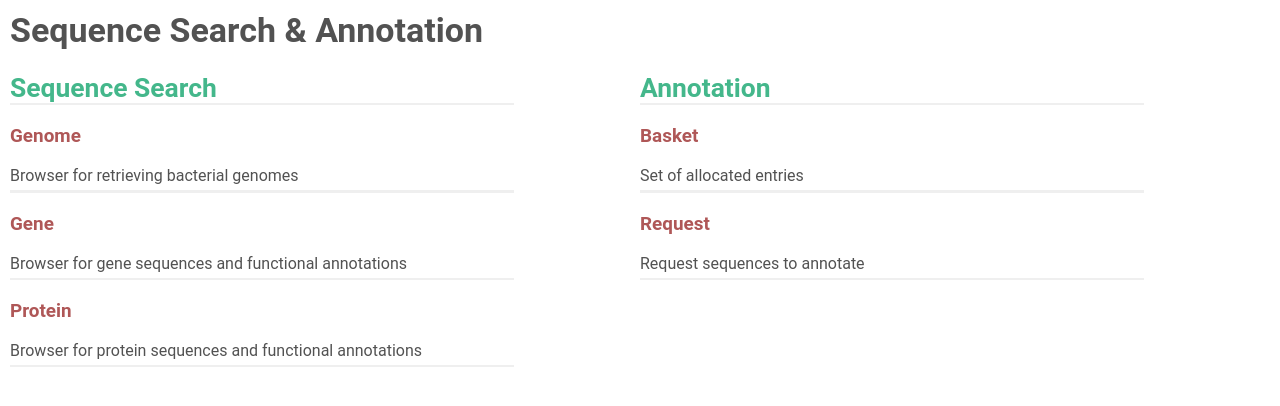
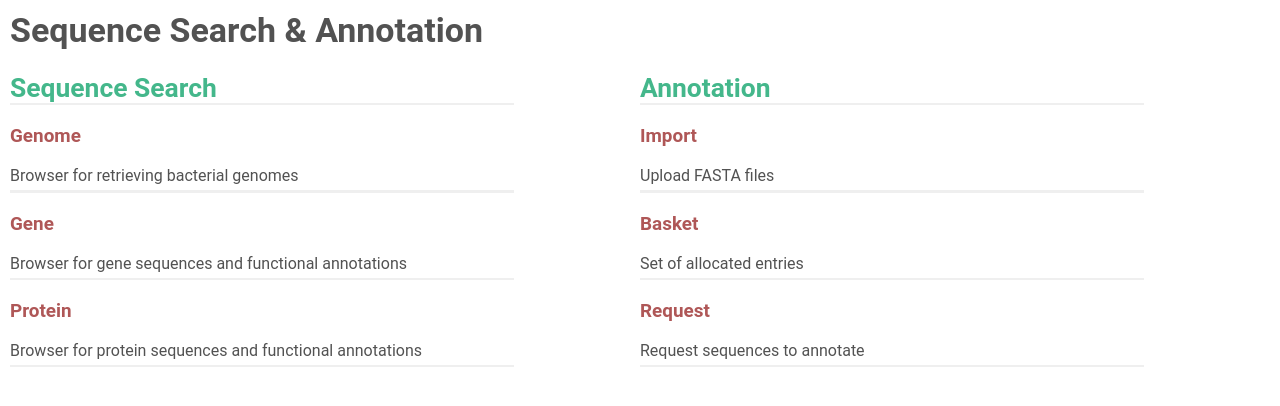
Before and after one commit to MR-biosoft/AnnotationWebsite, a Django app: page / in a window 1280 px wide. Shown: the part 255-661 px from the top of the page. Run offline with Django 3.2, Linux system fonts and the light colour scheme.

Commit message:
:sparkles: Added anchor for upload fasta files

```diff
--- a/Python/prokaryote/home/templates/home.html
+++ b/Python/prokaryote/home/templates/home.html
@@ -58,6 +58,10 @@
 
                 <hr style="margin-top:0"/>
 
+                <h3><a href="#">Import</a></h3>
+                Upload FASTA files
+                <hr/>
+
                 <h3><a href="#">Basket</a></h3>
                 Set of allocated entries
                 <hr/>
```
